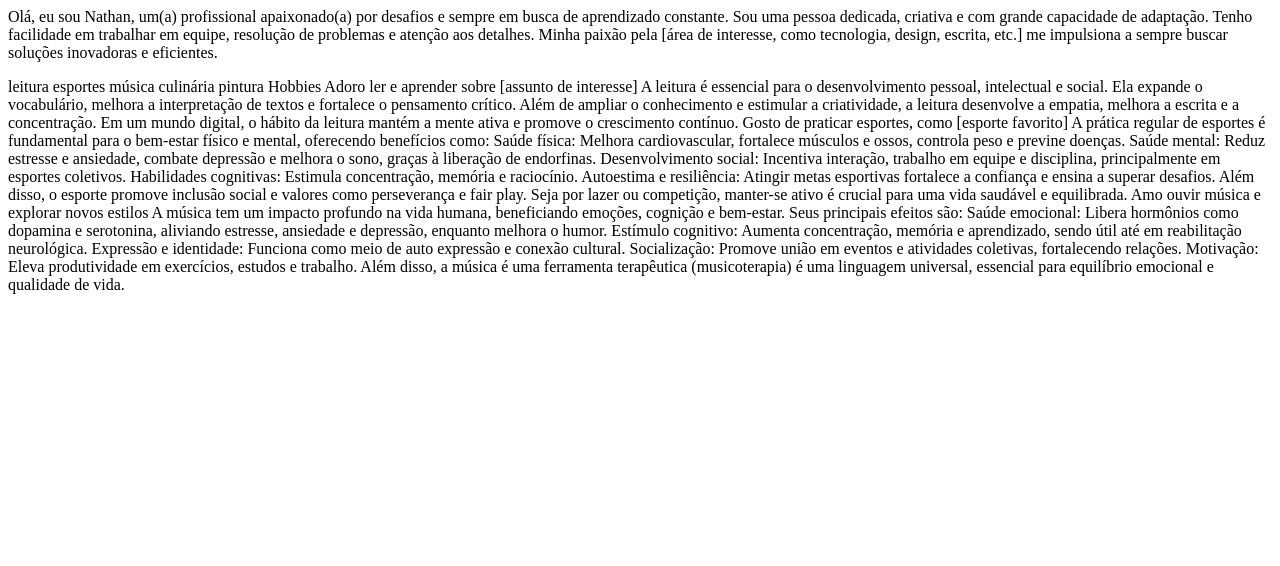
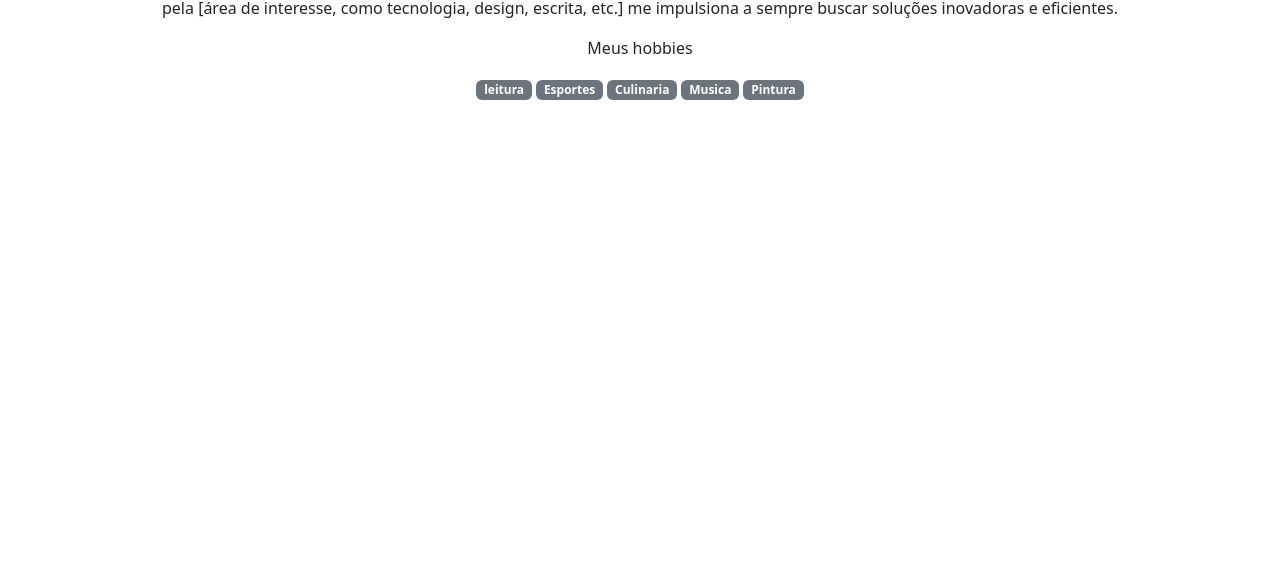
Before and after one commit to Nathan9216/Portifolio, a plain HTML site: page Portifolio-main/index.HTML in a window 1280 px wide. Shown: the part 234-800 px from the top of the page. Drawn offline with nearby package versions, Linux system fonts and the light colour scheme.

Commit message:
25/04/25

```diff
--- a/Portifolio-main/index.HTML
+++ b/Portifolio-main/index.HTML
@@ -4,42 +4,26 @@
     <meta charset="UTF-8">
     <meta http-equiv="X-UA-Compatible" content="IE=edge">
     <meta name="viewport" content="width=device-width, initial-scale=1.0">
+    <link href="https://cdn.jsdelivr.net/npm/bootstrap@5.3.4/dist/css/bootstrap.min.css" rel="stylesheet">
     <title>portifolio de Nathanzin</title>
 </head>
 <body>
+    <header class = "container text-center">
+    <img src="img/Nathan gamer.jpg" alt=""width="150" height="150">
 
-    <img src="img/Nathan gamer.jpg" alt=""width="150" height="150">
-    <h1>Nathan Kazuya Tagawa</h1>
+    <h1 class="lead">Nathan Kazuya Tagawa</h1>
 <p>Olá, eu sou Nathan, um(a) profissional apaixonado(a) por desafios e sempre em busca de aprendizado constante.
 Sou uma pessoa dedicada, criativa e com grande capacidade de adaptação. Tenho facilidade em trabalhar em equipe, resolução de problemas e atenção aos detalhes. Minha paixão pela [área de interesse, como tecnologia, design, escrita, etc.] me impulsiona a sempre buscar soluções inovadoras e eficientes.</p>
-leitura
-esportes
-música
-culinária
-pintura
-Hobbies
-Adoro ler e aprender sobre [assunto de interesse]
-A leitura é essencial para o desenvolvimento pessoal, intelectual e social. Ela expande o vocabulário, melhora a interpretação de textos e fortalece o pensamento crítico. Além de ampliar o conhecimento e estimular a criatividade, a leitura desenvolve a empatia, melhora a escrita e a concentração. Em um mundo digital, o hábito da leitura mantém a mente ativa e promove o crescimento contínuo.
+<p>Meus hobbies</p>
+<div>
+    <p class="badge bg-secondary">leitura</p>
+    <p class="badge bg-secondary">Esportes</p>
+    <p class="badge bg-secondary">Culinaria</p>
+    <p class="badge bg-secondary">Musica</p>
+    <p class="badge bg-secondary">Pintura</p>
+</div>
+</header>
+</body>
+<script src="https://cdn.jsdelivr.net/npm/bootstrap@5.3.4/dist/js/bootstrap.bundle.min.js" integrity="sha384-YUe2LzesAfftltw+PEaao2tjU/QATaW/rOitAq67e0CT0Zi2VVRL0oC4+gAaeBKu" crossorigin="anonymous"></script>
 
-
-Gosto de praticar esportes, como [esporte favorito]
-A prática regular de esportes é fundamental para o bem-estar físico e mental, oferecendo benefícios como:
-Saúde física: Melhora cardiovascular, fortalece músculos e ossos, controla peso e previne doenças.
-Saúde mental: Reduz estresse e ansiedade, combate depressão e melhora o sono, graças à liberação de endorfinas.
-Desenvolvimento social: Incentiva interação, trabalho em equipe e disciplina, principalmente em esportes coletivos.
-Habilidades cognitivas: Estimula concentração, memória e raciocínio.
-Autoestima e resiliência: Atingir metas esportivas fortalece a confiança e ensina a superar desafios.
-Além disso, o esporte promove inclusão social e valores como perseverança e fair play. Seja por lazer ou competição, manter-se ativo é crucial para uma vida saudável e equilibrada.
-
-Amo ouvir música e explorar novos estilos
-A música tem um impacto profundo na vida humana, beneficiando emoções, cognição e bem-estar. Seus principais efeitos são:
-Saúde emocional: Libera hormônios como dopamina e serotonina, aliviando estresse, ansiedade e depressão, enquanto melhora o humor.
-Estímulo cognitivo: Aumenta concentração, memória e aprendizado, sendo útil até em reabilitação neurológica.
-Expressão e identidade: Funciona como meio de auto expressão e conexão cultural.
-Socialização: Promove união em eventos e atividades coletivas, fortalecendo relações.
-Motivação: Eleva produtividade em exercícios, estudos e trabalho.
-Além disso, a música é uma ferramenta terapêutica (musicoterapia) é uma linguagem universal, essencial para equilíbrio emocional e qualidade de vida.
-
-
-</body>
 </html>
```
